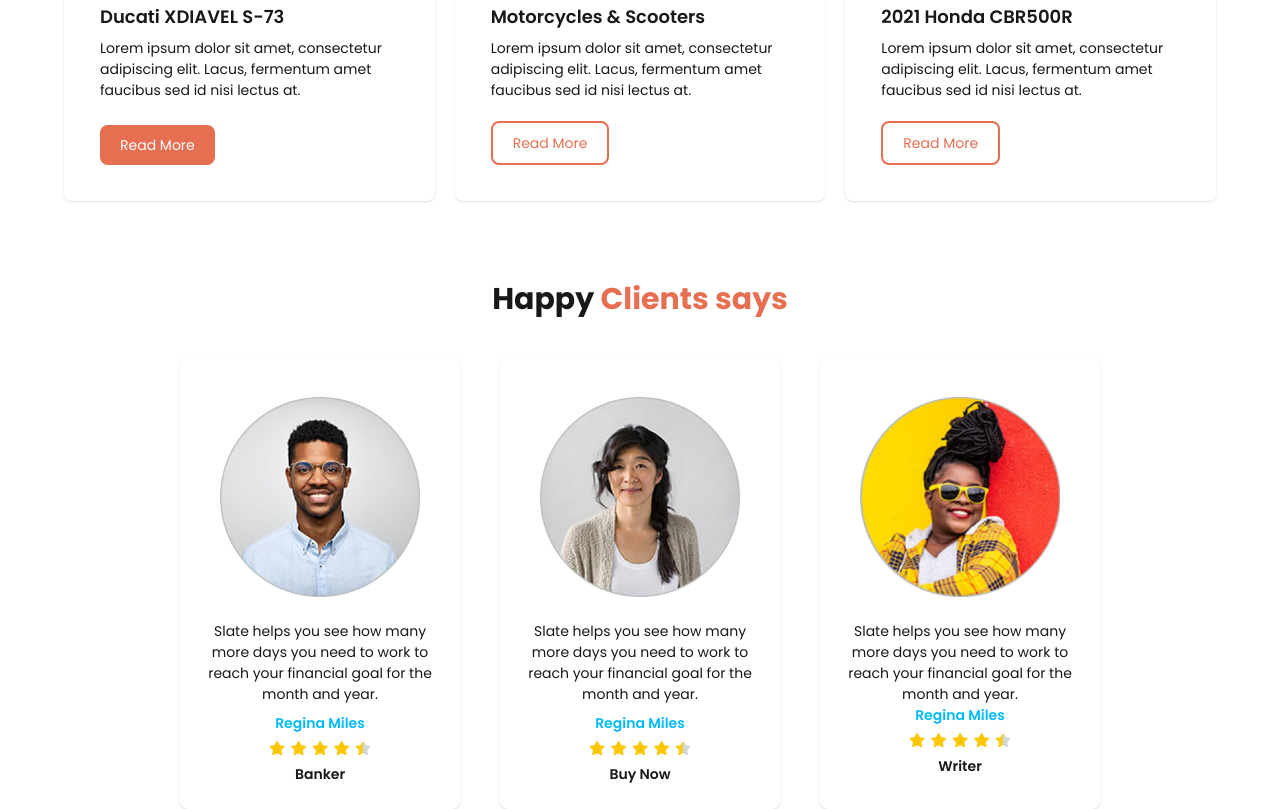
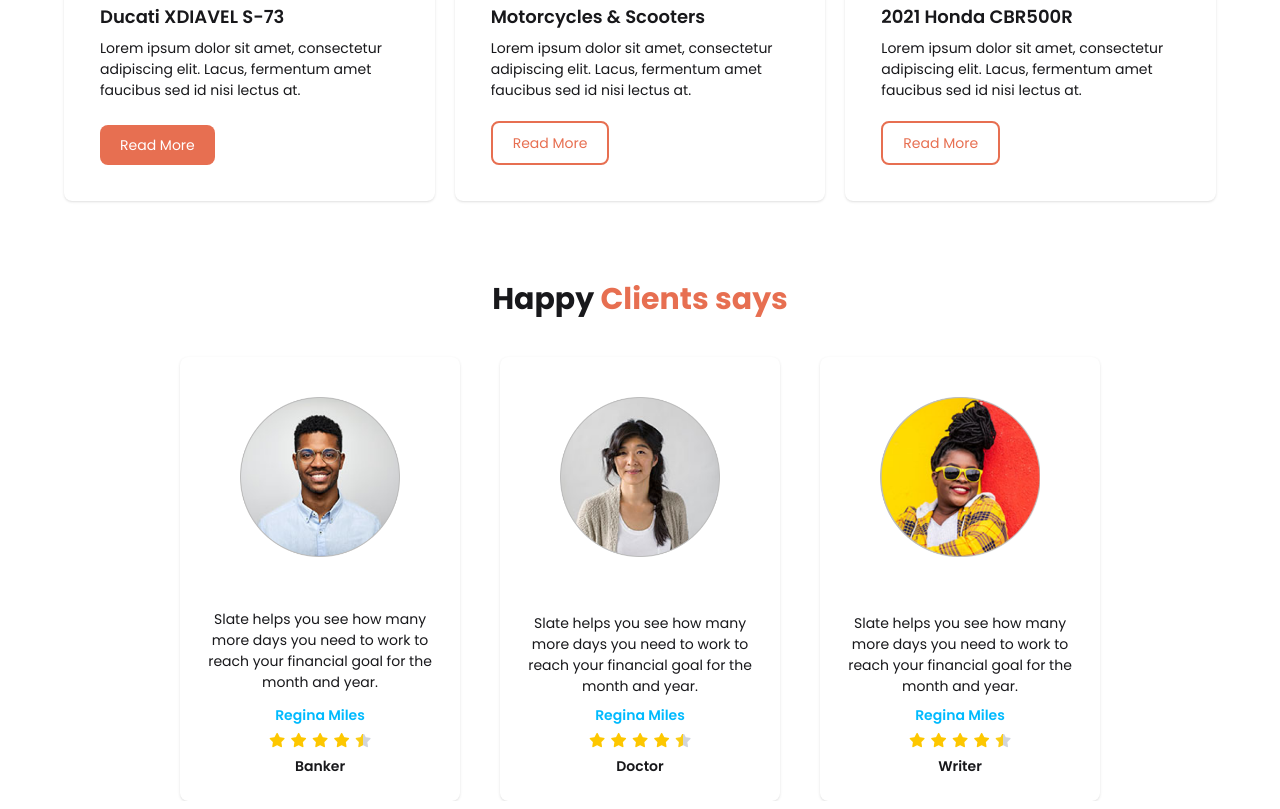
Before and after one commit to maruf-hossen-pro/Project-9------Biker-Zone, a plain HTML site: page index.html in a window 1280 px wide. Shown: the part 1562-2371 px from the top of the page. Drawn offline with nearby package versions, Linux system fonts and the light colour scheme.

Commit message:
CLint Section COmpleted

```diff
--- a/index.html
+++ b/index.html
@@ -512,14 +512,14 @@
         <!-- Clint info -->
         <div class="flex gap-10 justify-center align-content-center">
           <div class="card bg-base-100 w-70 shadow-sm">
-            <figure class="px-10 pt-10">
+            <figure class="px-15 pt-10">
               <img
                 src="./images/others/user-1.png"
                 alt="Shoes"
                 class="rounded-xl"
               />
             </figure>
-            <div class="card-body items-center text-center">
+            <div class="card-body items-center text-center mt-7">
               <p>
                 Slate helps you see how many more days you need to work to reach
                 your financial goal for the month and year.
@@ -544,20 +544,20 @@
             </div>
           </div>
           <div class="card bg-base-100 w-70 shadow-sm">
-            <figure class="px-10 pt-10">
+            <figure class="px-15 pt-10">
               <img
                 src="./images/others/user-2.png"
                 alt="Shoes"
                 class="rounded-xl"
               />
             </figure>
-            <div class="card-body items-center text-center">
+            <div class="card-body items-center text-center mt-8">
               <p>
                 Slate helps you see how many more days you need to work to reach
                 your financial goal for the month and year.
               </p>
               <h2 class="text-info font-semibold">Regina Miles</h2>
-              <!-- Icon -->
+
               <!-- Icon Section -->
               <div class="flex items-center gap-1 text-sm-center">
                 <i class="fa-solid fa-star text-yellow-400"></i>
@@ -571,27 +571,25 @@
                 ></i>
               </div>
               <div class="card-actions">
-                <button class="font-semibold">Buy Now</button>
+                <button class="font-semibold">Doctor</button>
               </div>
             </div>
           </div>
           <div class="card bg-base-100 w-70 shadow-sm">
-            <figure class="px-10 pt-10">
+            <figure class="px-15 pt-10">
               <img
                 src="./images/others/user-3.png"
                 alt="Shoes"
                 class="rounded-xl"
               />
             </figure>
-            <div class="card-body items-center text-center">
+            <div class="card-body items-center text-center mt-8">
               <!-- Text Section -->
-              <div>
-                <p>
+              <p>
                   Slate helps you see how many more days you need to work to
                   reach your financial goal for the month and year.
                 </p>
                 <h2 class="font-semibold text-info">Regina Miles</h2>
-              </div>
               <!-- Icon Section -->
               <div class="flex items-center gap-1 text-sm-center">
                 <i class="fa-solid fa-star text-yellow-400"></i>
```
